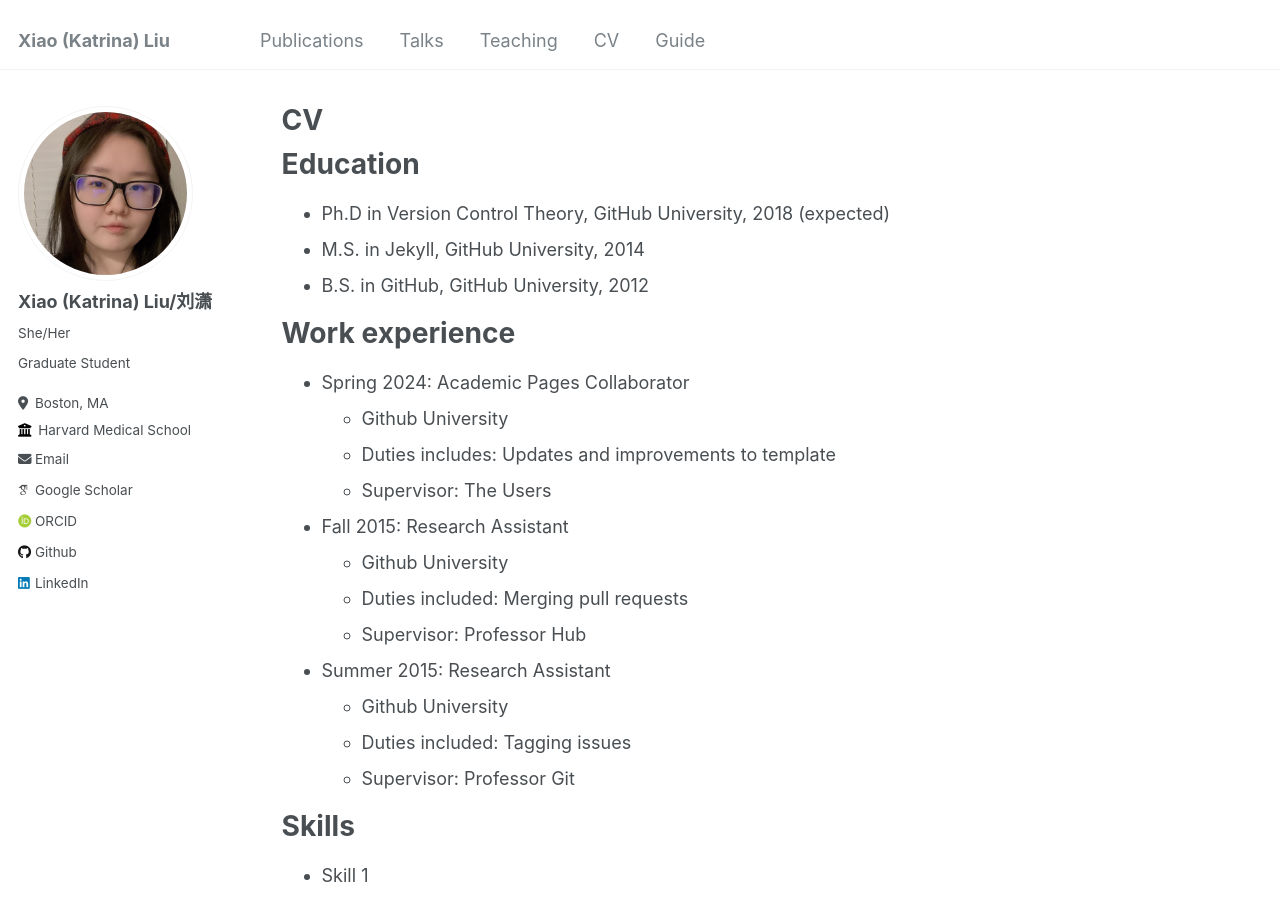
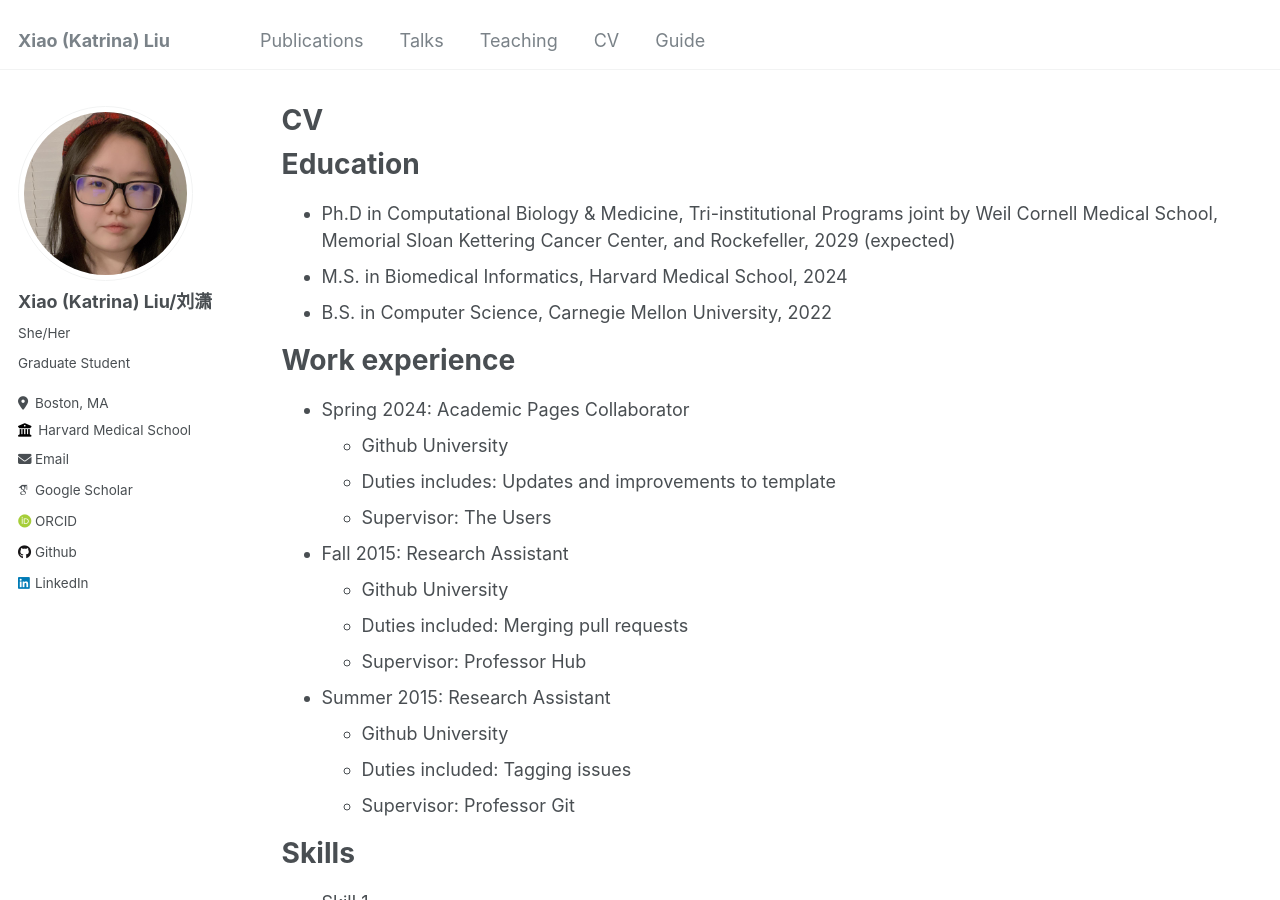
Before and after one commit to katrina-liu/katrina-liu.github.io, a Jekyll site: the page built from _pages/cv.md, in a window 1280 px wide and 900 px high. Built offline with Jekyll 4.4.1, drawn with Linux system fonts in a browser that asks for light colours; some web fonts are replaced.

Commit message:
Update cv.md

```diff
--- a/_pages/cv.md
+++ b/_pages/cv.md
@@ -11,9 +11,9 @@ redirect_from:
 
 Education
 ======
-* Ph.D in Version Control Theory, GitHub University, 2018 (expected)
-* M.S. in Jekyll, GitHub University, 2014
-* B.S. in GitHub, GitHub University, 2012
+* Ph.D in Computational Biology & Medicine, Tri-institutional Programs joint by Weil Cornell Medical School, Memorial Sloan Kettering Cancer Center, and Rockefeller, 2029 (expected)
+* M.S. in Biomedical Informatics, Harvard Medical School, 2024
+* B.S. in Computer Science, Carnegie Mellon University, 2022
 
 Work experience
 ======
```
